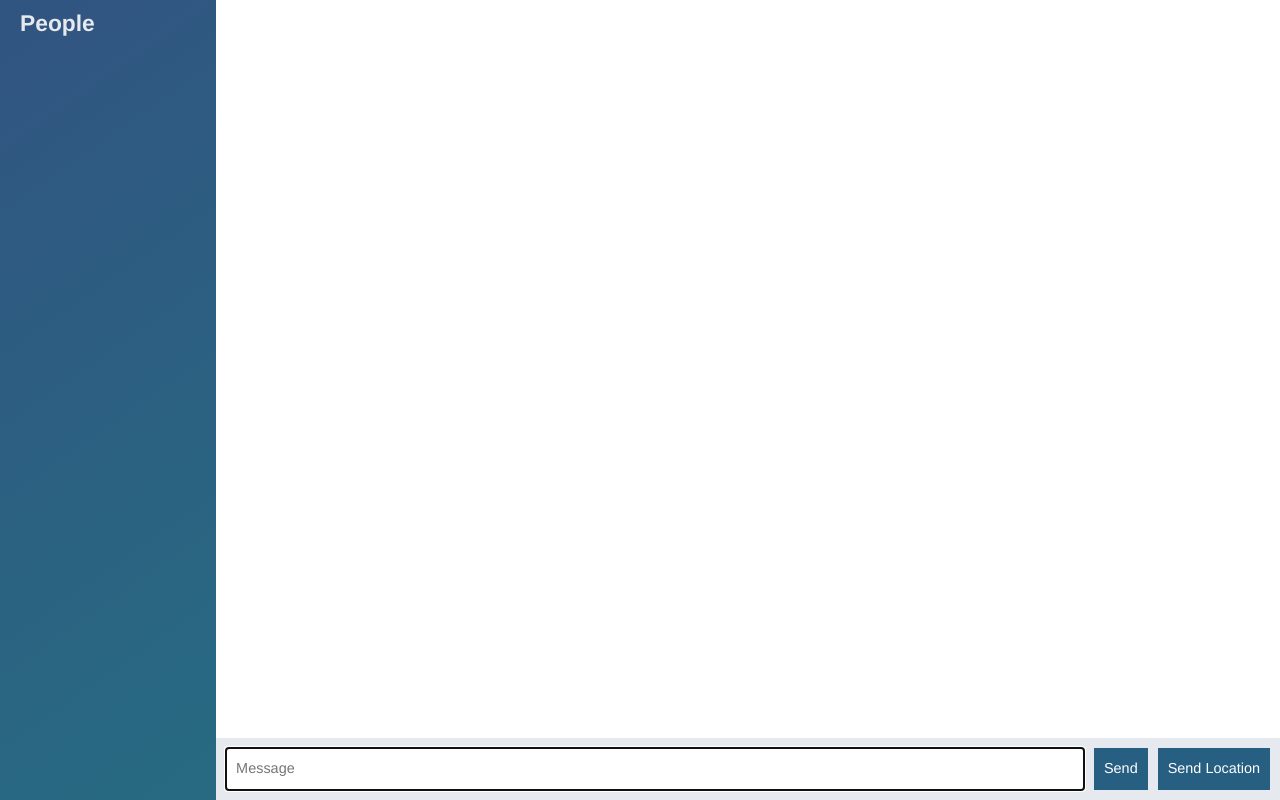
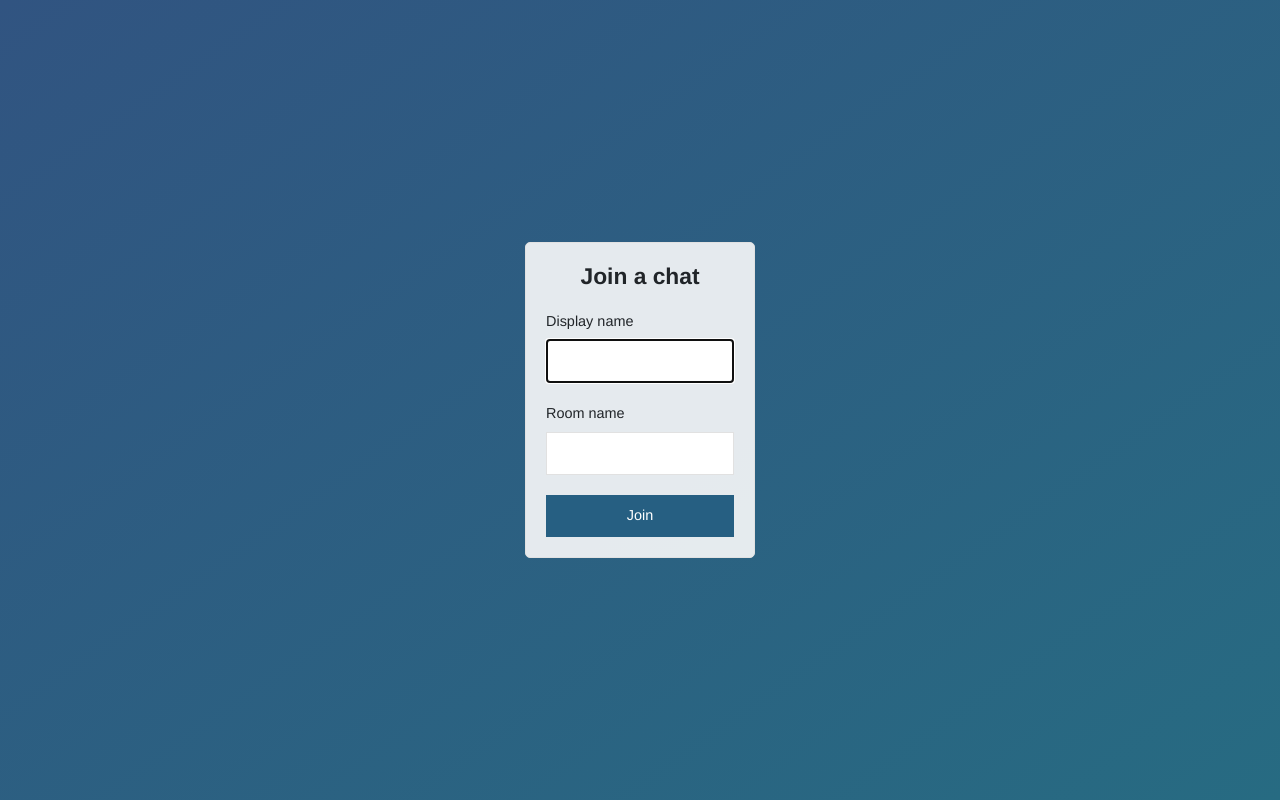
Before and after one commit to vesdim2007/chat-app, a website: page public/index.html in a window 1280 px wide. Drawn offline with nearby package versions, Linux system fonts and the light colour scheme; no server answers.

Commit message:
added join room page

```diff
--- a/public/index.html
+++ b/public/index.html
@@ -9,63 +9,27 @@
     <script defer src="https://use.fontawesome.com/releases/v5.0.9/js/all.js" integrity="sha384-8iPTk2s/jMVj81dnzb/iFR2sdA7u06vHJyyLlAd4snFpCl/SnyUjRrbdJsw1pGIl" crossorigin="anonymous"></script>
     <link rel="stylesheet" href="css/styles.css" >
 
-    <title>Chat App</title>
+    <title>Join| Chat App</title>
   </head>
-    <body class="chat">
-      <div class="chat__sidebar">
-        <h3>People</h3>
-        <div id="users"></div>
+  <body class="centered-form">
+    <div class="centered-form__form">
+        <form action="/chat.html">
+            <div class="form-field">
+                <h3>Join a chat</h3>
+            <div>
+            <div class="form-field">
+                <label>Display name</label>
+                <input type="text" name="name" id="name" autofocus/>
+            <div>
+            <div class="form-field">
+                <label>Room name</label>
+                <input type="text" name="room" id="room"/>
+            <div>
+            <div class="form-field">
+                <button>Join</button>
+            <div>
+        </form>
+    </div>
 
-      </div>
-      <div class="chat__main">
-          <ul class="chat__messages" id="messages"></ul>
-
-          <div class="chat__footer">
-            <form id="message-form">
-              <input
-                id="message-input"
-                name="message"
-                type="text"
-                placeholder="Message"
-                autofocus
-                autocomplete="off"
-              />
-              <button>Send</button>
-            </form>
-
-            <button id="send-location">Send Location</button>
-          </div>
-      </div>
-
-    <script id="message-template" type="text/template">
-      <li class="message">
-        <div class="message__title">
-          <h4>{{from}}</h4>
-          <span>{{createdAt}}</span>
-        </div>
-        <div class="message__body">
-            <p>{{text}}</p>
-        </div>
-      </li>
-    </script>
-
-    <script id="location-template" type="text/template">
-      <li class="message">
-        <div class="message__title">
-          <h4>{{from}}</h4>
-          <span>{{createdAt}}</span>
-        </div>
-        <div class="message__body">
-            <p>
-              <a href="{{url}}" target="_blank">My current location</a>
-            </p>
-        </div>
-      </li>
-    </script>
-
-    <script src="/socket.io/socket.io.js"></script>
-    <script src="https://cdnjs.cloudflare.com/ajax/libs/moment.js/2.22.2/moment.js"></script>
-    <script src="libs/mustache.js"></script>
-    <script src="/js/index.js"></script>
-    </body>
-</html>
+  </body>
+  </html>
```
Also changed, not shown: public/chat.html (added, +71 -0 lines), public/js/chat.js (renamed from public/js/index.js).
